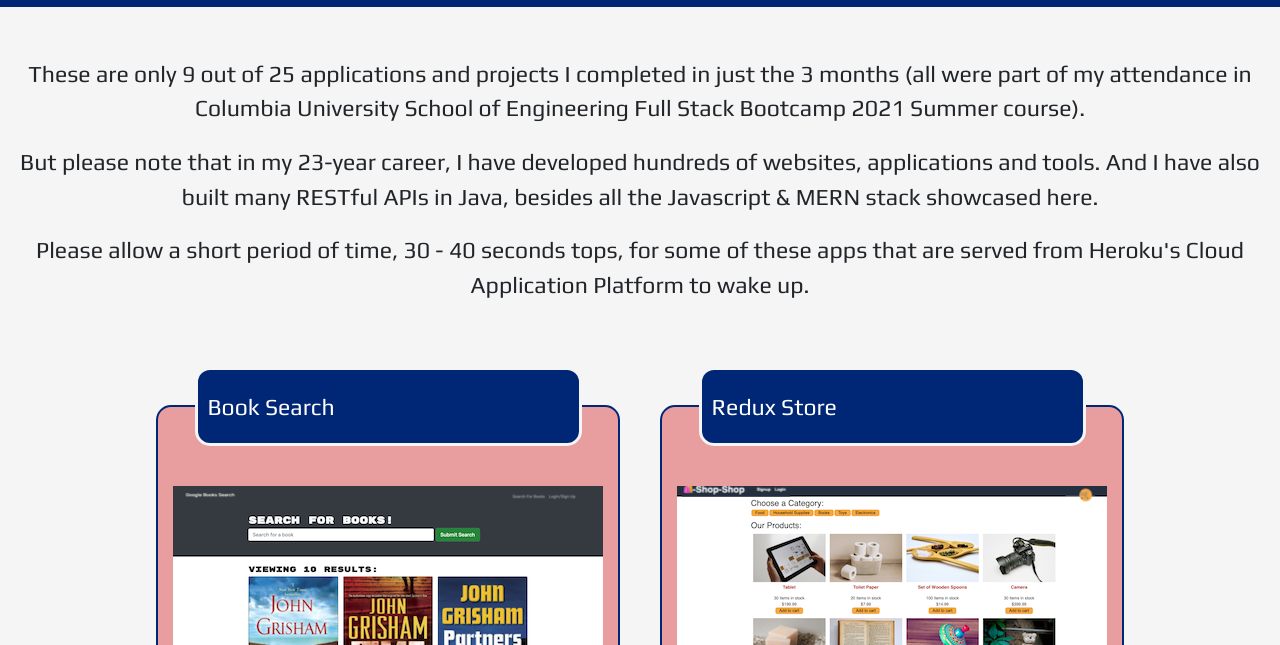
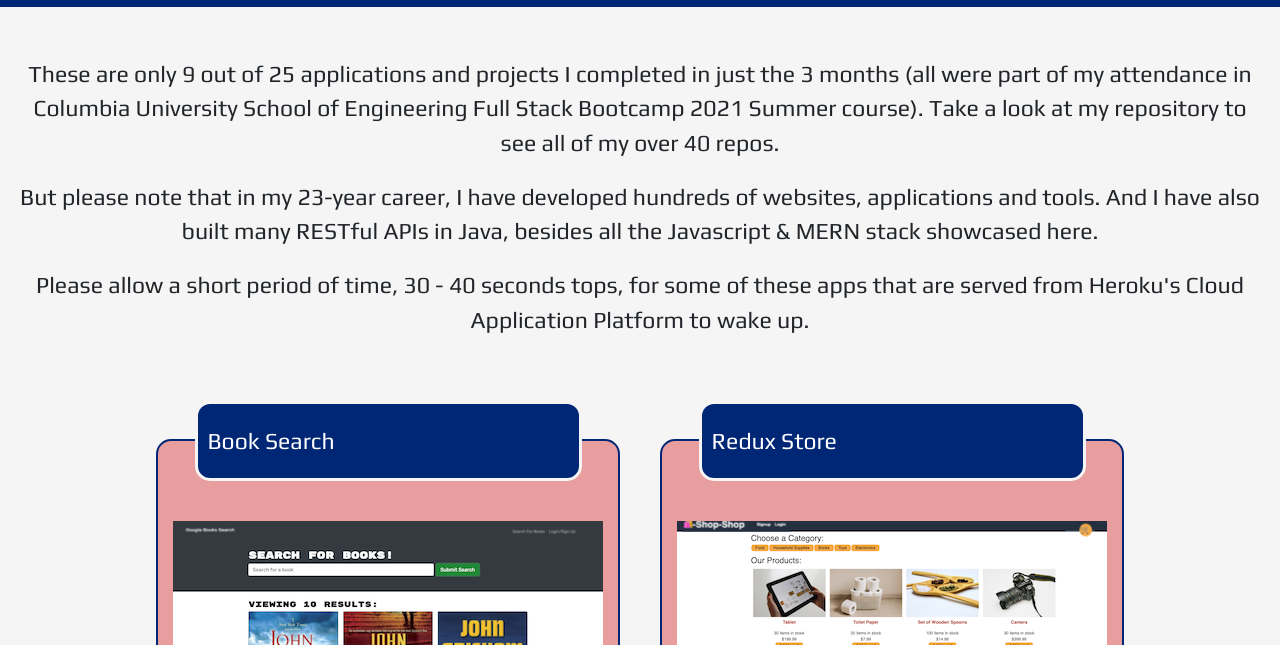
Before and after one commit to csalhab/official-portfolio, a website: page portfolio.html in a window 1280 px wide. Shown: the part 155-800 px from the top of the page. Drawn offline with nearby package versions, Linux system fonts and the light colour scheme; a web font is replaced by a local one.

Commit message:
mentioned repos

```diff
--- a/portfolio.html
+++ b/portfolio.html
@@ -70,7 +70,8 @@
       <p>
         These are only 9 out of 25 applications and projects I completed in just
         the 3 months (all were part of my attendance in Columbia University
-        School of Engineering Full Stack Bootcamp 2021 Summer course).
+        School of Engineering Full Stack Bootcamp 2021 Summer course). Take a
+        look at my repository to see all of my over 40 repos.
       </p>
       <p>
         But please note that in my 23-year career, I have developed hundreds of
```
